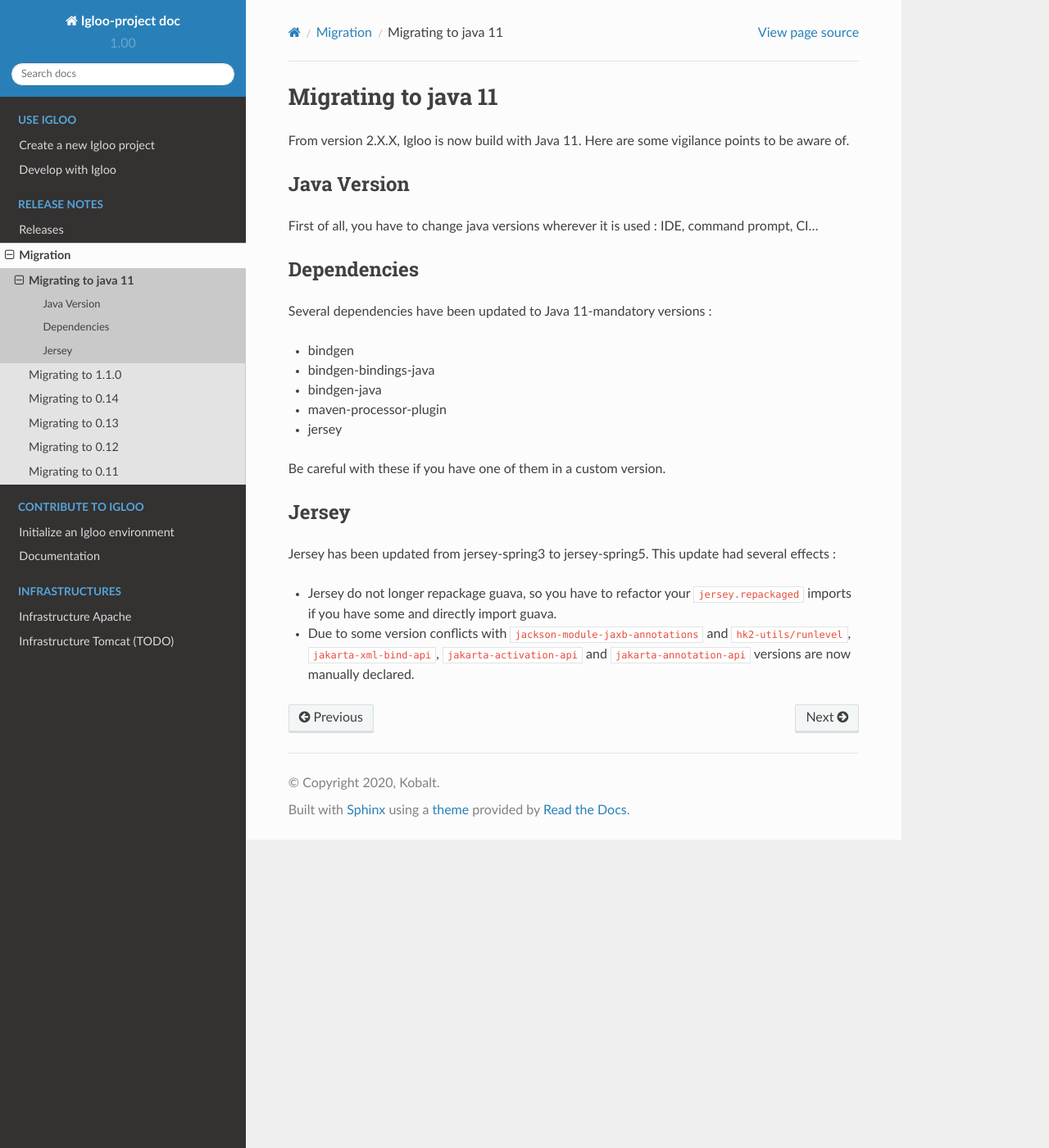
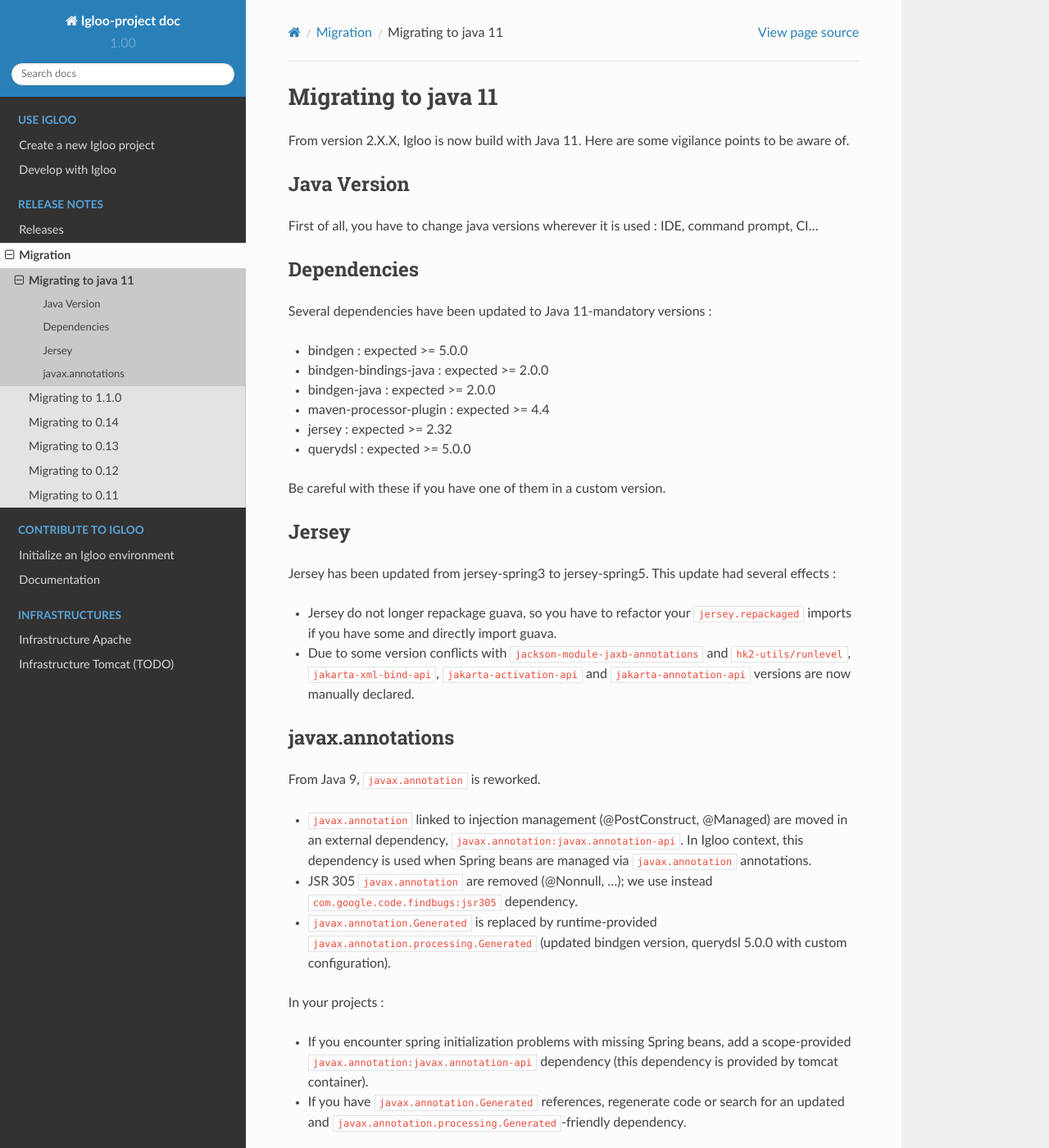
Before and after one commit to igloo-project/igloo-doc, a Sphinx documentation site: the page built from source/release-notes/migration/migrating-to-java11.rst, in a window 1280 px wide and 1400 px high. Shown: the whole window at 82% size. Built offline with Sphinx 7.4.7 and the Read the Docs theme 2.0.0, drawn with Linux system fonts in a browser that asks for light colours.

Commit message:
java 11 migration

```diff
--- a/source/release-notes/migration/migrating-to-java11.rst
+++ b/source/release-notes/migration/migrating-to-java11.rst
@@ -6,24 +6,28 @@
 
 From version 2.X.X, Igloo is now build with Java 11. Here are some vigilance points to be aware of.
 
+
 Java Version
 ============
 
 First of all, you have to change java versions wherever it is used : IDE,
 command prompt, CI...
 
+
 Dependencies
 ============
 
 Several dependencies have been updated to Java 11-mandatory versions :
 
-* bindgen
-* bindgen-bindings-java
-* bindgen-java
-* maven-processor-plugin
-* jersey
+* bindgen : expected >= 5.0.0
+* bindgen-bindings-java : expected >= 2.0.0
+* bindgen-java : expected >= 2.0.0
+* maven-processor-plugin : expected >= 4.4
+* jersey : expected >= 2.32
+* querydsl : expected >= 5.0.0
 
 Be careful with these if you have one of them in a custom version.
+
 
 Jersey
 ======
@@ -35,3 +39,25 @@
 * Due to some version conflicts with ``jackson-module-jaxb-annotations`` and ``hk2-utils/runlevel``,
   ``jakarta-xml-bind-api``, ``jakarta-activation-api`` and ``jakarta-annotation-api``
   versions are now manually declared.
+
+
+javax.annotations
+=================
+
+From Java 9, ``javax.annotation`` is reworked.
+
+* ``javax.annotation`` linked to injection management (@PostConstruct, @Managed) are moved
+  in an external dependency, ``javax.annotation:javax.annotation-api``. In Igloo context, this
+  dependency is used when Spring beans are managed via ``javax.annotation`` annotations.
+* JSR 305 ``javax.annotation`` are removed (@Nonnull, ...); we use instead
+  ``com.google.code.findbugs:jsr305`` dependency.
+* ``javax.annotation.Generated`` is replaced by runtime-provided ``javax.annotation.processing.Generated``
+  (updated bindgen version, querydsl 5.0.0 with custom configuration).
+
+In your projects :
+
+* If you encounter spring initialization problems with missing Spring beans, add a scope-provided
+  ``javax.annotation:javax.annotation-api`` dependency (this dependency is provided by tomcat
+  container).
+* If you have ``javax.annotation.Generated`` references, regenerate code or search for an updated
+  and ``javax.annotation.processing.Generated``-friendly dependency.
```
